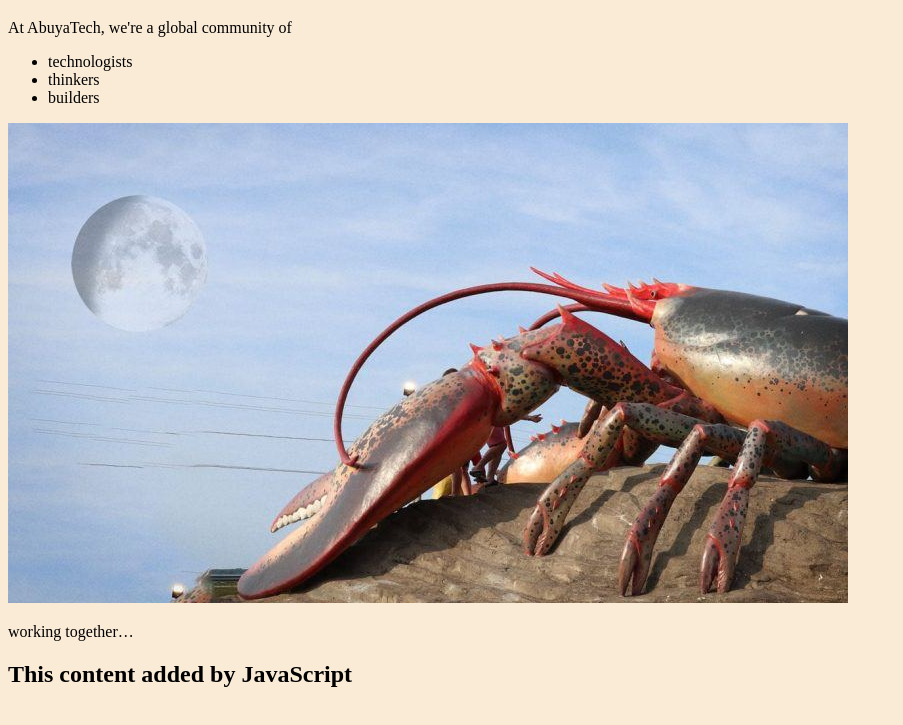
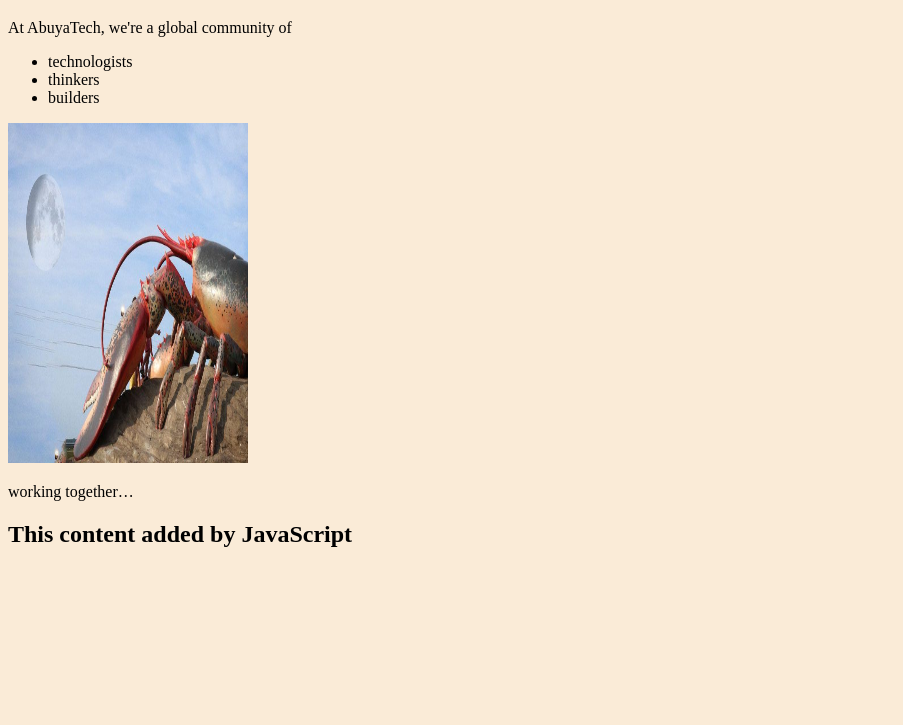
Before and after one commit to Ombasabuya/example-repository, a plain HTML site: page index.html in a window 1280 px wide. Shown: the part 61-786 px from the top of the page, without its empty margins (0-903 px from the left). Drawn offline with Linux system fonts and the light colour scheme.

```diff
--- a/index.html
+++ b/index.html
@@ -17,7 +17,7 @@
       <li>thinkers</li>
       <li>builders</li>
     </ul>
-    <img src="lobster.jpg" alt="">
+    <img src="lobster.jpg" alt="W3Schools.com" width="240" height="340">
     <p>working together…</p>
 
     <script src="script.js"></script>
```
